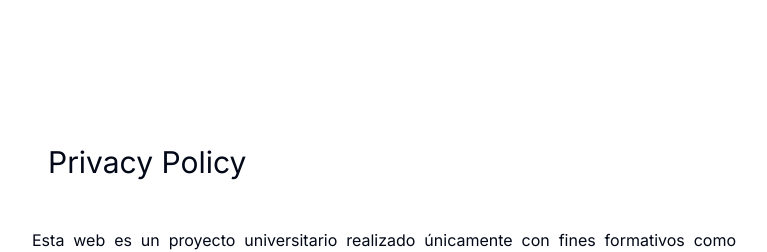
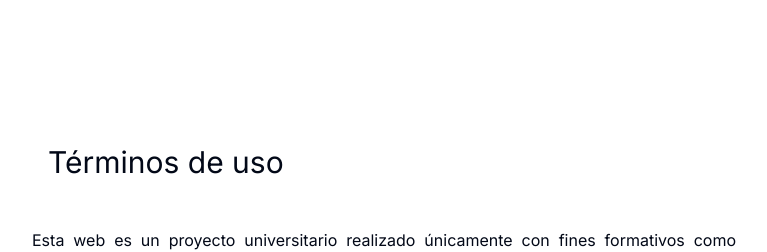
Before and after one commit to AdrianGlez18/Multiplanner, a Next.js app: page /use-terms in a window 1280 px wide. Shown: the top 252 px of the page, without its empty margins (256-1023 px from the left). Built offline with nearby package versions, Linux system fonts and the light colour scheme; no server answers.

Commit message:
Minor bug fixed

```diff
--- a/app/(root)/upcoming/page.tsx
+++ b/app/(root)/upcoming/page.tsx
@@ -20,7 +20,7 @@ const UpcomingMeetings = async () => {
   const upcomingMeetings = meetings.filter((meet: any) => Date.parse(meet.endDate) > Date.now())
   const meetingsList = upcomingMeetings.map((meet: any) => {
     let dte = new Date(meet.startDate)
-    let hours = dte.getHours() > 9 ? dte.getHours() : '0' + dte.getHours()
+    let hours = (dte.getHours() + 1) > 9 ? (dte.getHours() + 1) : '0' + (dte.getHours() + 1)
     let minutes = dte.getMinutes() > 9 ? dte.getMinutes() : '0' + dte.getMinutes()
     return (
       <div key={meet.title} className={`min-h-28 ${meet.platform === 'zoom'? 'bg-blue-400 dark:bg-blue-700' : 'bg-green-400 dark:bg-green-700'} p-4 flex flex-col gap-4 rounded-3xl w-full`}>
--- a/app/(root)/use-terms/page.tsx
+++ b/app/(root)/use-terms/page.tsx
@@ -4,7 +4,7 @@ const PrivacyPolicy = () => {
     return (
         <div className="flex flex-col w-full items-center justify-center">
             <div className=" min-h-screen  items-center justify-between p-24 w-full max-w-4xl scroll-auto mx-2">
-                <h1 className='my-2 lg:my-4 xl:my-8 p-4 text-lg xl:text-3xl'>Privacy Policy</h1>
+                <h1 className='my-2 lg:my-4 xl:my-8 p-4 text-lg xl:text-3xl'>Términos de uso</h1>
                 <p className='my-2 text-justify'>
                     Esta web es un proyecto universitario realizado únicamente con fines formativos como trabajo de fin de grado para la Universidad de La Laguna. La información almacenada no se utilizará para ningún otro fin distinto al correcto funcionamiento de la aplicación. Ningún dato se compartirá con terceros bajo ninguna circunstancia.
                 </p>
--- a/components/shared/UpcomingMeetingDetails.tsx
+++ b/components/shared/UpcomingMeetingDetails.tsx
@@ -172,7 +172,10 @@ const UpcomingMeetingDetails = ({ oldMeeting/* title, users, duration, startDate
 
             <div className="flex w-full justify-around my-4">
               <Button onClick={handleJoin}>Join now</Button>
-            <Button type="submit">Update Meeting</Button>
+              <DialogClose asChild>
+              <Button type="submit">Update Meeting</Button>
+              </DialogClose>
+
             </div>
           </form>
         </Form>
```
